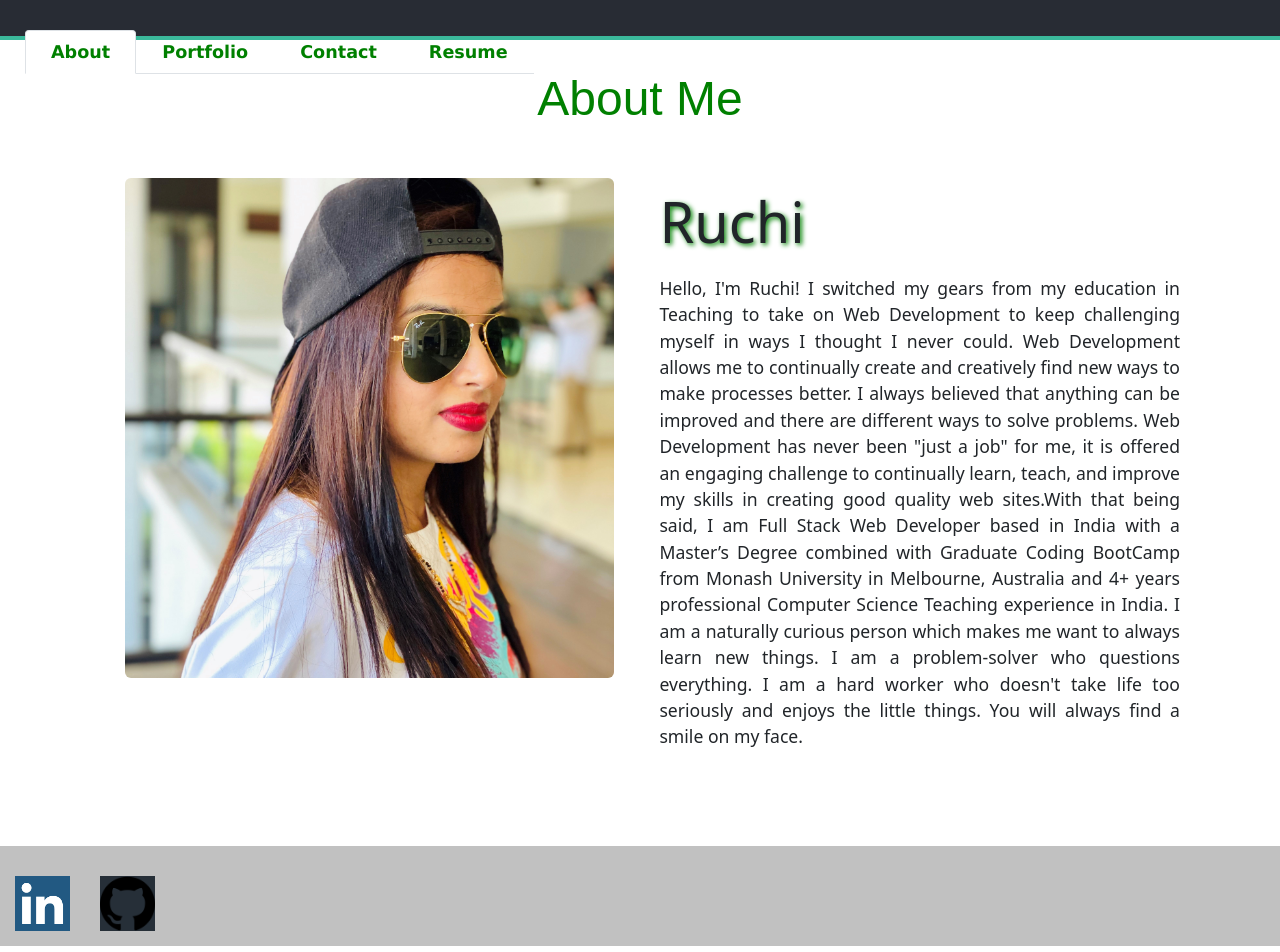
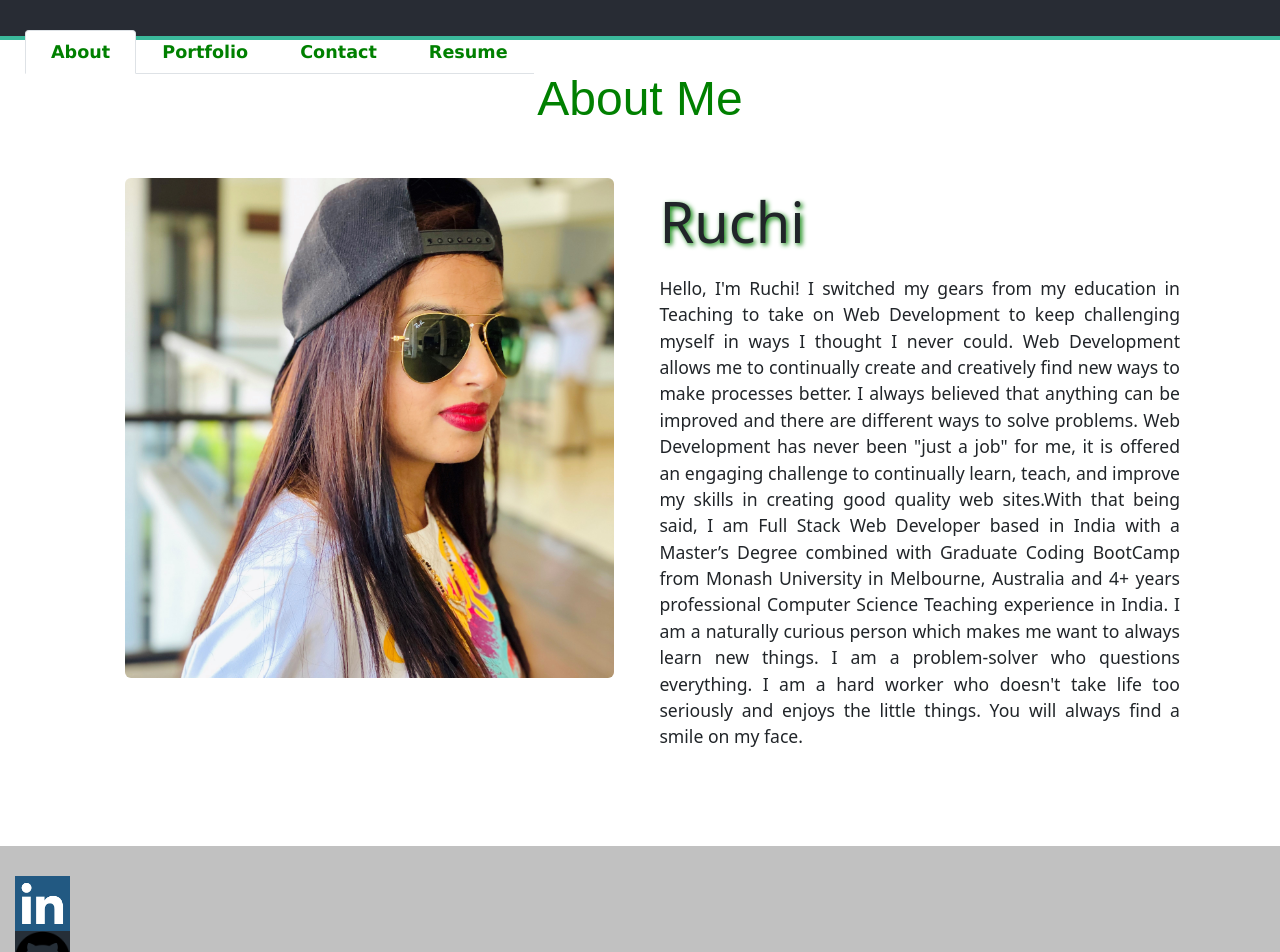
Before and after one commit to Ruchi479/react-portfolio, a React (Create React App) app: page / in a window 1280 px wide. Shown: the top 952 px of the page. Built offline with nearby package versions, Linux system fonts and the light colour scheme.

Commit message:
added json file for projects

```diff
--- a/src/components/Footer.js
+++ b/src/components/Footer.js
@@ -34,13 +34,13 @@ export default function Footer() {
 
 
         <div className="footerPage" style={styles.footerPage}>
-            <div>
+            <div className='icon-wrap flex row'>
                 <a href="https://www.linkedin.com/in/ruchi-saini-007/" target="_blank">
-                    <img src={require("./assets/linkedin.png")} alt="github" className="footerNote" style={styles.footerNote}/>
+                    <img src={require("./assets/linkedin.png")} alt="github" className="footerNote flex icon" style={styles.footerNote}/>
                 </a>
 
                 <a href="https://github.com/Ruchi479" target="_blank">
-                    <img src={require("./assets/github.png")} alt="github" className="footerNote" style={styles.footerNote}/>
+                    <img src={require("./assets/github.png")} alt="github" className="footerNote flex icon" style={styles.footerNote}/>
                 </a>
             </div>
         </div>
--- a/src/styles/Footer.css
+++ b/src/styles/Footer.css
@@ -3,6 +3,30 @@
     background: #c1c1c1;
     padding: 70px 0 50px 0;
     position: relative;
+}
+
+.flex.row{
+    flex-direction: row;
+}
+
+.footerPage .icon-wrap a img{
+    background: #262f38;
+    cursor:pointer;
+    font-size: 18pt;
+    height: 55px;
+    margin: 0 15px;
+    overflow:hidden;
+    position:relative;
+    text-align: center;
+    transition: background 0.3s, color 0.3s, box-shadow 0.3s, transform 0.3s;
+    width:55px;
+}
+
+.footerPage a img{
+    align-items: center;
+    display:flex;
+    flex-direction: column;
+    justify-content: center;
 }
 
 .footerPage img{
```
Also changed, not shown: src/components/pages/Resume.js (+0 -9 lines), src/projects.json (added, +51 -0 lines).
